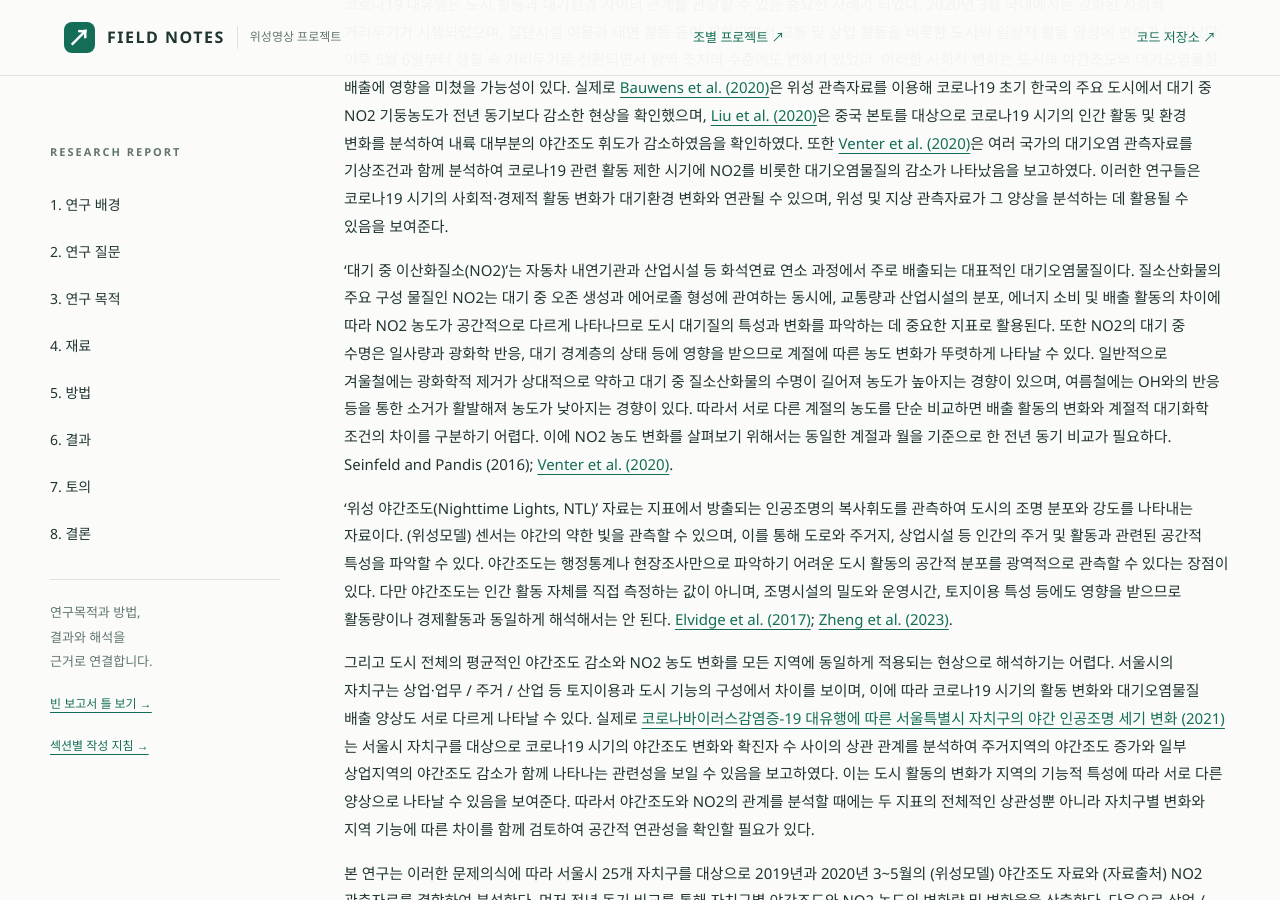
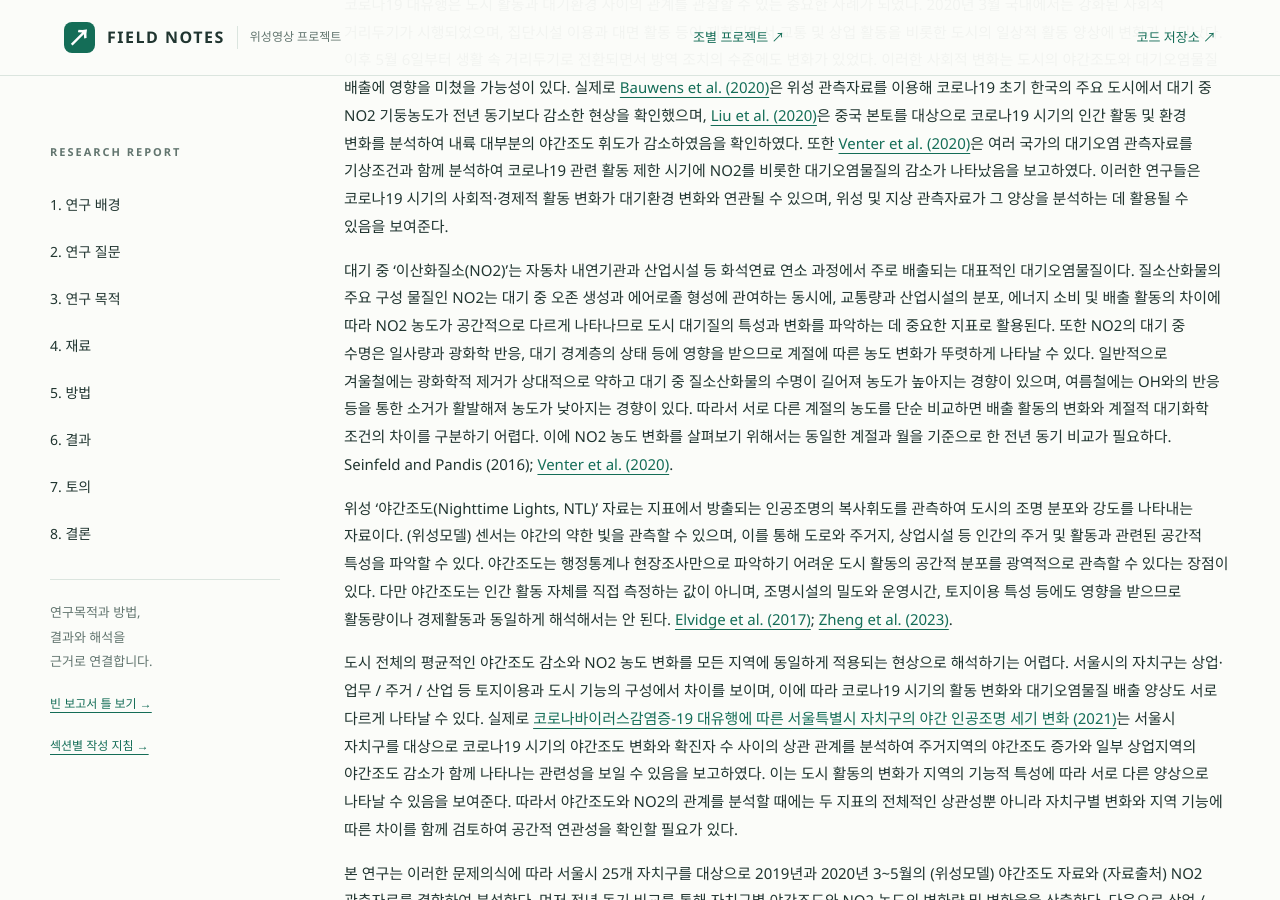
Before and after one commit to rlawkdgns3550-cmyk/surveying2_team03, a Jekyll site: the page built from docs/index.md, in a window 1280 px wide and 900 px high, scrolled down 1776 px. Built offline with Jekyll 4.4.1, drawn with Linux system fonts in a browser that asks for light colours.

Commit message:
202611142027수정

```diff
--- a/docs/index.md
+++ b/docs/index.md
@@ -16,11 +16,11 @@ badge: "빈 학술 보고서 틀"
 ## 1. 연구 배경 {#background}
  코로나19 대유행은 도시 활동과 대기환경 사이의 관계를 관찰할 수 있는 중요한 사례가 되었다. 2020년 3월 국내에서는 강화된 사회적 거리두기가 시행되었으며, 집단시설 이용과 대면 활동 등이 제한되면서 교통 및 상업 활동을 비롯한 도시의 일상적 활동 양상에 변화가 나타났다. 이후 5월 6일부터 생활 속 거리두기로 전환되면서 방역 조치의 수준에도 변화가 있었다. 이러한 사회적 변화는 도시의 야간조도와 대기오염물질 배출에 영향을 미쳤을 가능성이 있다. 실제로 [Bauwens et al. (2020)](https://doi.org/10.1029/2020GL087978)은 위성 관측자료를 이용해 코로나19 초기 한국의 주요 도시에서 대기 중 NO2 기둥농도가 전년 동기보다 감소한 현상을 확인했으며, [Liu et al. (2020)](https://doi.org/10.3390/rs12101576)은 중국 본토를 대상으로 코로나19 시기의 인간 활동 및 환경 변화를 분석하여 내륙 대부분의 야간조도 휘도가 감소하였음을 확인하였다. 또한 [Venter et al. (2020)](https://doi.org/10.1073/pnas.2006853117)은 여러 국가의 대기오염 관측자료를 기상조건과 함께 분석하여 코로나19 관련 활동 제한 시기에 NO2를 비롯한 대기오염물질의 감소가 나타났음을 보고하였다. 이러한 연구들은 코로나19 시기의 사회적·경제적 활동 변화가 대기환경 변화와 연관될 수 있으며, 위성 및 지상 관측자료가 그 양상을 분석하는 데 활용될 수 있음을 보여준다.
 
- '대기 중 이산화질소(NO2)'는 자동차 내연기관과 산업시설 등 화석연료 연소 과정에서 주로 배출되는 대표적인 대기오염물질이다. 질소산화물의 주요 구성 물질인 NO2는 대기 중 오존 생성과 에어로졸 형성에 관여하는 동시에, 교통량과 산업시설의 분포, 에너지 소비 및 배출 활동의 차이에 따라 NO2 농도가 공간적으로 다르게 나타나므로 도시 대기질의 특성과 변화를 파악하는 데 중요한 지표로 활용된다. 또한 NO2의 대기 중 수명은 일사량과 광화학 반응, 대기 경계층의 상태 등에 영향을 받으므로 계절에 따른 농도 변화가 뚜렷하게 나타날 수 있다. 일반적으로 겨울철에는 광화학적 제거가 상대적으로 약하고 대기 중 질소산화물의 수명이 길어져 농도가 높아지는 경향이 있으며, 여름철에는 OH와의 반응 등을 통한 소거가 활발해져 농도가 낮아지는 경향이 있다. 따라서 서로 다른 계절의 농도를 단순 비교하면 배출 활동의 변화와 계절적 대기화학 조건의 차이를 구분하기 어렵다. 이에 NO2 농도 변화를 살펴보기 위해서는 동일한 계절과 월을 기준으로 한 전년 동기 비교가 필요하다. Seinfeld and Pandis (2016); [Venter et al. (2020)](https://doi.org/10.1073/pnas.2006853117).
+ 대기 중 '이산화질소(NO2)'는 자동차 내연기관과 산업시설 등 화석연료 연소 과정에서 주로 배출되는 대표적인 대기오염물질이다. 질소산화물의 주요 구성 물질인 NO2는 대기 중 오존 생성과 에어로졸 형성에 관여하는 동시에, 교통량과 산업시설의 분포, 에너지 소비 및 배출 활동의 차이에 따라 NO2 농도가 공간적으로 다르게 나타나므로 도시 대기질의 특성과 변화를 파악하는 데 중요한 지표로 활용된다. 또한 NO2의 대기 중 수명은 일사량과 광화학 반응, 대기 경계층의 상태 등에 영향을 받으므로 계절에 따른 농도 변화가 뚜렷하게 나타날 수 있다. 일반적으로 겨울철에는 광화학적 제거가 상대적으로 약하고 대기 중 질소산화물의 수명이 길어져 농도가 높아지는 경향이 있으며, 여름철에는 OH와의 반응 등을 통한 소거가 활발해져 농도가 낮아지는 경향이 있다. 따라서 서로 다른 계절의 농도를 단순 비교하면 배출 활동의 변화와 계절적 대기화학 조건의 차이를 구분하기 어렵다. 이에 NO2 농도 변화를 살펴보기 위해서는 동일한 계절과 월을 기준으로 한 전년 동기 비교가 필요하다. Seinfeld and Pandis (2016); [Venter et al. (2020)](https://doi.org/10.1073/pnas.2006853117).
 
- '위성 야간조도(Nighttime Lights, NTL)' 자료는 지표에서 방출되는 인공조명의 복사휘도를 관측하여 도시의 조명 분포와 강도를 나타내는 자료이다. (위성모델) 센서는 야간의 약한 빛을 관측할 수 있으며, 이를 통해 도로와 주거지, 상업시설 등 인간의 주거 및 활동과 관련된 공간적 특성을 파악할 수 있다. 야간조도는 행정통계나 현장조사만으로 파악하기 어려운 도시 활동의 공간적 분포를 광역적으로 관측할 수 있다는 장점이 있다. 다만 야간조도는 인간 활동 자체를 직접 측정하는 값이 아니며, 조명시설의 밀도와 운영시간, 토지이용 특성 등에도 영향을 받으므로 활동량이나 경제활동과 동일하게 해석해서는 안 된다. [Elvidge et al. (2017)](https://doi.org/10.16879/jkca.2021.21.2.105); [Zheng et al. (2023)](https://doi.org/10.1016/j.isprsjprs.2023.05.028).
+ 위성 '야간조도(Nighttime Lights, NTL)' 자료는 지표에서 방출되는 인공조명의 복사휘도를 관측하여 도시의 조명 분포와 강도를 나타내는 자료이다. (위성모델) 센서는 야간의 약한 빛을 관측할 수 있으며, 이를 통해 도로와 주거지, 상업시설 등 인간의 주거 및 활동과 관련된 공간적 특성을 파악할 수 있다. 야간조도는 행정통계나 현장조사만으로 파악하기 어려운 도시 활동의 공간적 분포를 광역적으로 관측할 수 있다는 장점이 있다. 다만 야간조도는 인간 활동 자체를 직접 측정하는 값이 아니며, 조명시설의 밀도와 운영시간, 토지이용 특성 등에도 영향을 받으므로 활동량이나 경제활동과 동일하게 해석해서는 안 된다. [Elvidge et al. (2017)](https://doi.org/10.16879/jkca.2021.21.2.105); [Zheng et al. (2023)](https://doi.org/10.1016/j.isprsjprs.2023.05.028).
 
-  그리고 도시 전체의 평균적인 야간조도 감소와 NO2 농도 변화를 모든 지역에 동일하게 적용되는 현상으로 해석하기는 어렵다. 서울시의 자치구는 상업·업무 / 주거 / 산업 등 토지이용과 도시 기능의 구성에서 차이를 보이며, 이에 따라 코로나19 시기의 활동 변화와 대기오염물질 배출 양상도 서로 다르게 나타날 수 있다. 실제로 [코로나바이러스감염증-19 대유행에 따른 서울특별시 자치구의 야간 인공조명 세기 변화 (2021)](https://doi.org/10.16879/jkca.2021.21.2.105)는 서울시 자치구를 대상으로 코로나19 시기의 야간조도 변화와 확진자 수 사이의 상관 관계를 분석하여 주거지역의 야간조도 증가와 일부 상업지역의 야간조도 감소가 함께 나타나는 관련성을 보일 수 있음을 보고하였다. 이는 도시 활동의 변화가 지역의 기능적 특성에 따라 서로 다른 양상으로 나타날 수 있음을 보여준다. 따라서 야간조도와 NO2의 관계를 분석할 때에는 두 지표의 전체적인 상관성뿐 아니라 자치구별 변화와 지역 기능에 따른 차이를 함께 검토하여 공간적 연관성을 확인할 필요가 있다.
+  도시 전체의 평균적인 야간조도 감소와 NO2 농도 변화를 모든 지역에 동일하게 적용되는 현상으로 해석하기는 어렵다. 서울시의 자치구는 상업·업무 / 주거 / 산업 등 토지이용과 도시 기능의 구성에서 차이를 보이며, 이에 따라 코로나19 시기의 활동 변화와 대기오염물질 배출 양상도 서로 다르게 나타날 수 있다. 실제로 [코로나바이러스감염증-19 대유행에 따른 서울특별시 자치구의 야간 인공조명 세기 변화 (2021)](https://doi.org/10.16879/jkca.2021.21.2.105)는 서울시 자치구를 대상으로 코로나19 시기의 야간조도 변화와 확진자 수 사이의 상관 관계를 분석하여 주거지역의 야간조도 증가와 일부 상업지역의 야간조도 감소가 함께 나타나는 관련성을 보일 수 있음을 보고하였다. 이는 도시 활동의 변화가 지역의 기능적 특성에 따라 서로 다른 양상으로 나타날 수 있음을 보여준다. 따라서 야간조도와 NO2의 관계를 분석할 때에는 두 지표의 전체적인 상관성뿐 아니라 자치구별 변화와 지역 기능에 따른 차이를 함께 검토하여 공간적 연관성을 확인할 필요가 있다.
 
  본 연구는 이러한 문제의식에 따라 서울시 25개 자치구를 대상으로 2019년과 2020년 3~5월의 (위성모델) 야간조도 자료와 (자료출처) NO2 관측자료를 결합하여 분석한다. 먼저 전년 동기 비교를 통해 자치구별 야간조도와 NO2 농도의 변화량 및 변화율을 산출한다. 다음으로 상업 / 주거 / 산업 등 지역의 기능적 특성에 따라 두 지표의 변화 양상을 비교하여 공간적 이질성을 검토한다. 마지막으로 자치구 특성별 야간조도 변화와 NO2 농도 변화 사이의 상관관계를 분석하고, 야간조도 변화에 대응하는 NO2 변화의 상대적 민감도를 평가하고자 한다. 다만 본 연구는 행정구역 단위의 관측자료를 이용한 공간적 연관성 분석이므로, 야간 활동의 변화가 NO2 농도 변화에 미친 직접적인 인과관계를 규명하는 데 목적이 있는 것은 아니다. 또한 위성 자료의 관측 방식 특성상 동일한 시간대의 도시활동을 직접적으로 반영한다고 보기는 어렵다. 따라서 본 연구는 동일한 분석 기간과 공간적 범위를 기준으로 코로나19 초기 서울시의 지역별 도시 활동과 대기환경 변화 양상을 비교하고, 도시 기능에 따른 대기질 변화의 차이를 평가하기 위한 기초적인 분석 근거를 제시하고자 한다.
 
```
